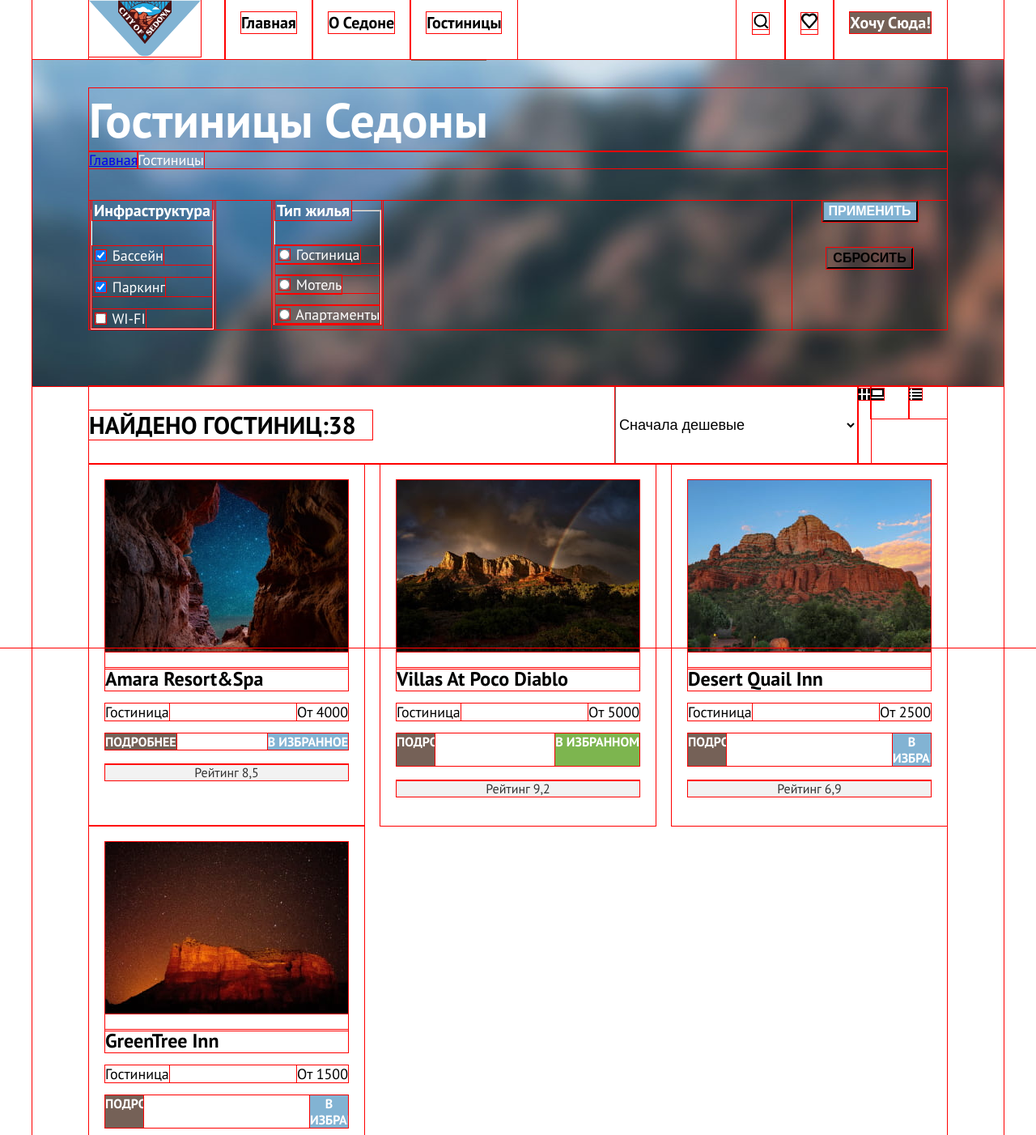
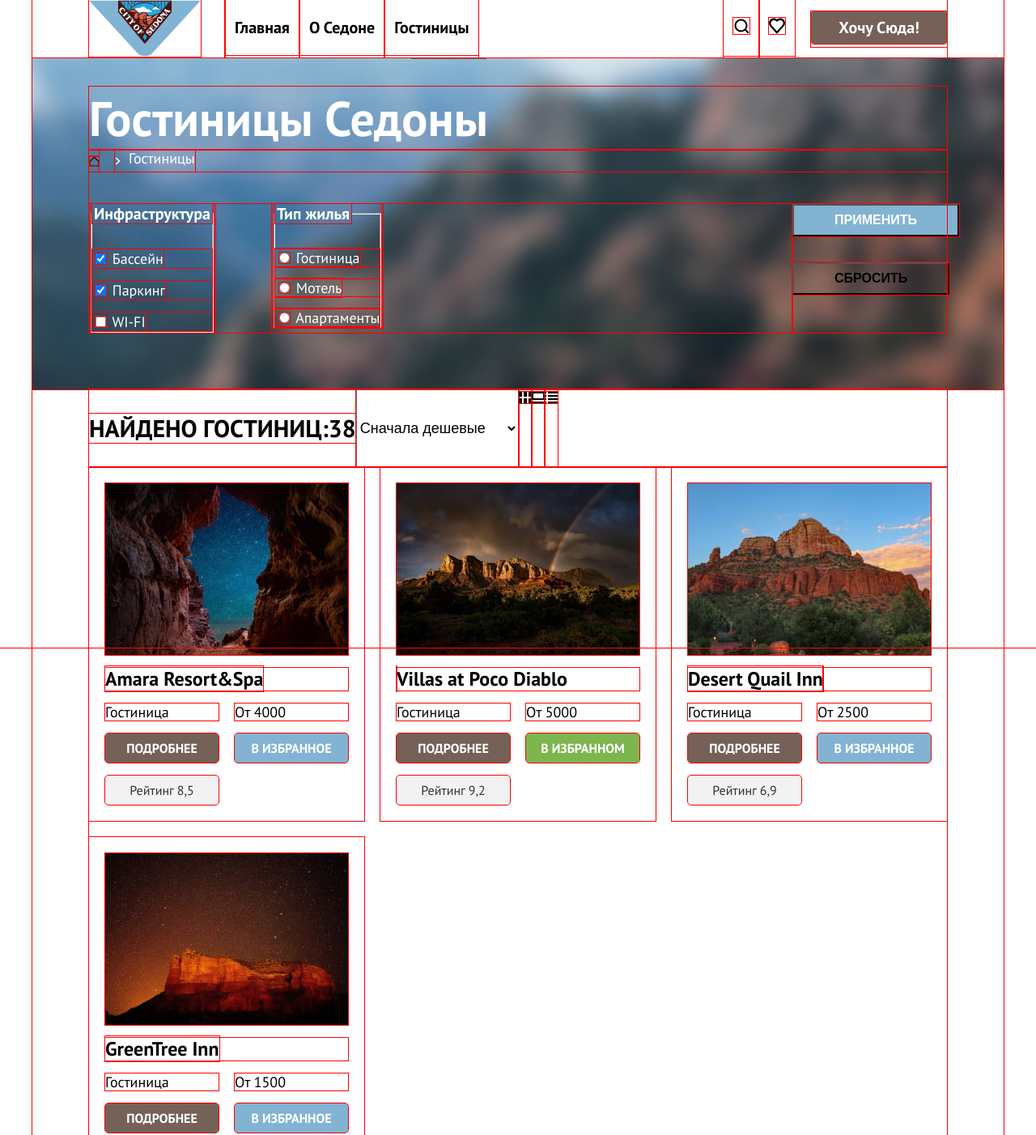
Before and after one commit to htmlacademy-htmlcss/2176595-sedona-37, a plain HTML site: page hotels.html in a window 1280 px wide. Shown: the top 1402 px of the page at 81% size. Drawn offline with Linux system fonts and the light colour scheme.

Commit message:
Гриды

```diff
--- a/hotels.html
+++ b/hotels.html
@@ -40,7 +40,7 @@
                 <img class="search" src="images/icons/like.svg" width="20" height="20" alt="Избранное.">
               </a>
                 </li>
-                <li class="navigation-item">
+                <li class="navigation-item want">
                   <a class="navigation-link exclamation" href="#">Хочу сюда!</a>
                 </li>
               </ul>
@@ -55,7 +55,13 @@
 
       <h1 class="inner-header-title">Гостиницы Седоны </h1>
       <div class="container-breadcrumbs">
-      <a class="breadcrumbs-link" href="index.html">Главная</a>
+      <a class="breadcrumbs-link" href="index.html">
+
+        <svg class="home-page-icon" aria-hidden="true" focusable="false" width="12" height="12" xmlns="http://www.w3.org/2000/svg">
+          <path fill-rule="evenodd" clip-rule="evenodd" d="M6.5 0.5L0.5 6.30006V12.5001H12.5V6.30006L6.5 0.5ZM11.5 11.5001H1.5V6.70005L6.5 1.9L11.5 6.70005V11.5001Z" />
+      </svg>
+
+      </a>
         <span class="breadcrumbs-item">Гостиницы</span>
     </div>
     <h2 class="visually-hidden">Список гостиниц с критериями </h2>
@@ -118,6 +124,8 @@
     </ul>
       </fieldset>
       </div>
+      <div class="hotels-price">
+        </div>
     <div class="container-buttons">
       <button class="button-submit" type="submit">Применить </button>
       <button class="button-reset" type="reset">Сбросить </button>
@@ -152,85 +160,81 @@
                     </div>
     <ul class="hotels-card-list">
     <li class="hotels-card">
-      <a class="hotel-card-link" href="">
+
         <img class="hotel-card-image" src="images/hotel-1.jpg" width="300" height="212" alt="Фотография Amara Resort&SPA.">
-        <h3 class="product-card-title">Amara Resort&Spa</h3>
-        </a>
-        <p class="price-and-type">
+       <h3 class="product-card-title"><a class="hotel-card-link" href="">Amara Resort&Spa</a></h3>
+
+
         <span class="hotel-name">Гостиница</span>
         <span class="price-from"> От 4000 </span>
-        </p>
-        <div class="container-buttons-hotels">
+
         <a class="hotel-button" href="#">Подробнее</a>
         <a class="hotel-button-favourites" href="#">В избранное</a>
-        </div>
-        <p class="stars star-5">
+
+
           <span class="visually-hidden">4 звезды</span>
-        </p>
+
         <p class="rating">
           Рейтинг 8,5
         </p>
         </li>
 
         <li class="hotels-card">
-        <a class="hotel-card-link" href="">
+
           <img class="hotel-card-image" src="images/hotel-2.jpg" width="300" height="212" alt=" Фотография Villas at Poco Diablo.">
-          <h3 class="product-card-title">Villas at Poco Diablo</h3>
-          </a>
-          <p class="price-and-type">
+           <h3 class="product-card-title"><a class="hotel-card-link" href=""></a>Villas at Poco Diablo</a></h3>
+
+
           <span class="hotel-name">Гостиница</span>
           <span class="price-from"> От 5000 </span>
-          </p>
-          <div class="container-buttons-hotels">
+
+
           <a class="hotel-button button" href="#">Подробнее</a>
           <a class="hotel-button-favourites added" href="#">В избранном</a>
-          </div>
-          <p class="stars star-5">
+
+
             <span class="visually-hidden">4 звезды</span>
-          </p>
+
           <p class="rating">
             Рейтинг 9,2
           </p>
           </li>
 
           <li class="hotels-card">
-          <a class="hotel-card-link" href="">
+
             <img class="hotel-card-image" src="images/hotel-3.jpg" width="300" height="212" alt="Фотография Desert Quail Inn.">
-            <h3 class="product-card-title">Desert Quail Inn</h3>
+             <h3 class="product-card-title"><a class="hotel-card-link" href="">Desert Quail Inn<a class="hotel-card-link" href=""></a></h3>
             </a>
-            <p class="price-and-type">
+
             <span class="hotel-name">Гостиница</span>
             <span class="price-from"> От 2500 </span>
-            </p>
-            <div class="container-buttons-hotels">
+
+
             <a class="hotel-button button" href="#">Подробнее</a>
             <a class="hotel-button-favourites button" href="#">В избранное</a>
-            </div>
-            <p class="stars star-5">
+
+
               <span class="visually-hidden">3 звезды</span>
-            </p>
+
             <p class="rating">
               Рейтинг 6,9
             </p>
     </li>
 
     <li class="hotels-card">
-            <a class="hotel-card-link" href="">
+
               <img class="hotel-card-image" src="images/hotel-4.jpg" width="300" height="212" alt="Photo GreenTree Inn.">
-              <h3 class="product-card-title">GreenTree Inn</h3>
-              </a>
-              <p class="price-and-type">
+             <h3 class="product-card-title"> <a class="hotel-card-link" href=""> GreenTree Inn</a></h3>
 
               <span class="hotel-name">Гостиница</span>
               <span class="price-from"> От 1500 </span>
-              </p>
-              <div class="container-buttons-hotels">
+
               <a class="hotel-button button" href="#">Подробнее</a>
               <a class="hotel-button-favourites button" href="#">В избранное</a>
-              </div>
-              <p class="stars star-5">
+
+
                 <span class="visually-hidden">2 звезды</span>
-              </p>
+
               <p class="rating">
                 Рейтинг 5,0
               </p>
@@ -280,10 +284,7 @@
                 </ul>
     </section>
 
-    </main>
-
-    <footer class="page-footer">
-      <section class="newsletter">
+    <section class="newsletter-hotels">
       <h2 class="subscribe">Подпишитесь на рассылку</h2>
       <p class="subscription-description">Только полезная информация и никакого спама, честное бойскаутское!</p>
       <form class="subscription-form" action="https://echo.htmlacademy.ru/" method="post">
@@ -295,6 +296,11 @@
         </button>
         </form>
         </section>
+
+
+    </main>
+
+    <footer class="page-footer">
 
     <div class="footer-contacts-main">
         <section class="footer-social">
--- a/styles/styles.css
+++ b/styles/styles.css
@@ -59,7 +59,7 @@ display: flex;
 flex-direction: column;
 }
 
-.main-index {
+.main-inner {
   flex-grow: 1;
 
 }
@@ -82,6 +82,8 @@ width:1060px;
 .page-header-logo{
   width:138px;
   margin-right: 30px;
+  display: block;
+  cursor: pointer;
 }
 
 .navigation-left {
@@ -100,7 +102,6 @@ width:1060px;
 
 .navigation-item {
   display: block;
-  padding: 16px 20px;
   min-width: 44px;
   min-height:44px;
 }
@@ -111,6 +112,7 @@ width:1060px;
   padding:0;
   list-style-type:none;
   flex-wrap: wrap;
+
 }
 
 .navigation-link{
@@ -120,11 +122,35 @@ width:1060px;
   text-transform: capitalize;
   text-decoration: none;
   font-weight: 700;
+  position: relative;
+  display:block;
+  padding: 22px 12px;
+
 }
+
+
+.navigation-icon {
+  position: absolute;
+  top: 0;
+  left: 0;
+  bottom: 0;
+  right: 0;
+  margin:auto;
+}
+
+.want {
+  margin-left: 20px;
+  margin-top: 14px;
+  margin-bottom:14px;
+}
+
 
 .navigation-link.exclamation {
   color: #FFFFFF;
   background-color: #756157;
+  padding: 8px 34px;
+  border-radius: 4px;
+  cursor: pointer;
 }
 
 .page-container{
@@ -282,8 +308,30 @@ margin:64px 347.5px;
 
 .service-item{
 width: 400px;
-padding: 265px 85px 80px 85px;
+padding: 185px 85px 80px 85px;
 background-color: rgba(131, 179, 211, 0.20);
+display:block;
+}
+
+.house {
+  background-image: url("../images/icons/house-icon.svg");
+background-repeat: no-repeat;
+background-size: 75px 72px;
+background-position: center top 80px;
+}
+
+.food{
+  background-image: url("../images/icons/burger-icon.svg");
+background-repeat: no-repeat;
+background-size: 75px 72px;
+background-position: center top 80px;
+}
+
+.souvenier {
+  background-image: url("../images/icons/souvenier-icon.svg");
+background-repeat: no-repeat;
+background-size: 75px 72px;
+background-position: center top 80px;
 }
 
 .service-item:nth-child(2n){
@@ -350,6 +398,8 @@ background-color: rgba(131, 179, 211, 0.12);
 min-width: 200px;
   display:block;
  margin:0 auto;
+ padding: 8px 50px;
+ cursor: pointer;
 }
 
 
@@ -401,8 +451,10 @@ text-align:center;
   color: #FFFFFF;
   font-weight: 700;
   width:232px;
-  padding:0;
-  margin:0;
+  padding: 8px 50px;
+  margin: 0;
+  border: 0;
+  cursor: pointer;
 }
 
 .footer-contacts {
@@ -428,14 +480,10 @@ justify-content: space-between;
 .footer-social-item {
 width:47px;
 height:40px;
+display: flex;
+    justify-content: center;
+    align-items: center;
 }
-
-.button{
-  width: 47px;
-    height: 40px;
-    display: block;
-}
-
 
 .footer-social-logo {
 display:block;
@@ -510,14 +558,33 @@ height:33px;
   line-height: 78px;
   margin:0;
 }
+
+.home-page-icon{
+width: 12px;
+height:12px;
+}
 .container-breadcrumbs {
   display:flex;
   margin-bottom:40px;
 }
+
+.breadcrumbs-item {
+  background-image: url("../images/icons/next.svg");
+  background-repeat: no-repeat;
+  background-position: center left 0;
+  background-size: 7px 10px;
+  padding-left:17px;
+}
+
 .breadcrumbs-item.hotel {
   font-weight: 400;
   font-size: 16px;
   line-height: 21px;
+}
+
+.breadcrumbs-link{
+  padding: 3px 0;
+    margin-right: 20px;
 }
 
 .hotels-filter-list{
@@ -574,6 +641,7 @@ margin-bottom:0;
   background-color: #82B3D3;
   text-transform: uppercase;
   margin-bottom:32px;
+  padding: 8px 50px;
 }
 
 .button-reset{
@@ -582,40 +650,44 @@ margin-bottom:0;
   line-height: 20px;
   text-transform: uppercase;
   background-color: transparent;
+  padding:8px 50px;
 }
 
 .search-result {
+  text-transform: uppercase;
+  font-size: 30px;
   font-weight: 700;
-  font-size: 30px;
   line-height: 36px;
-  width: 350px;
-  margin-right:auto;
-  text-transform: uppercase;
 }
 
 .hotels-card-list {
-  display: flex;
-    flex-wrap: wrap;
-    justify-content: space-between;
-    margin: 0 auto;
-    list-style-type: none;
-    padding: 0;
+list-style-type: none;
+display:grid;
+margin:0;
+padding:0;
+grid-template-columns: 340px 340px 340px;
+gap:20px;
+margin-bottom: 80px;
 }
 
 .hotels-card{
-  padding:20px;
+display:grid;
+grid-template-columns: repeat(2,140px);
+gap:16px 20px;
+width:340px;
+grid-template-rows: 212px 1fr;
+padding:20px;
 }
 
 .hotel-card-link{
-  margin: 0;
-  padding: 0;
+
   text-decoration: none;
   text-transform: capitalize;
   color: black;
 }
 
 .hotel-card-image{
-  margin-bottom:16px;
+  grid-column: 2 span;
 }
 
 
@@ -623,30 +695,27 @@ margin-bottom:0;
   font-weight: 400;
   font-size: 18px;
   line-height: 21px;
-  width:300px;
+
 }
 
 .product-card-title {
   font-weight: 700;
   font-size: 24px;
   line-height: 28px;
-  margin-top:0;
-  margin-bottom:16px;
+  grid-column: 2 span;
+  margin:0;
+
 }
 
 .price-and-type {
   font-weight: 400;
   font-size: 18px;
   line-height: 21px;
-  margin-top: 0;
-  margin-bottom: 16px;
-  display: flex;
-  justify-content: space-between;
+
 }
 
 .container-buttons-hotels{
-  display:flex;
-  justify-content: space-between;
+
 }
 
 .hotel-button {
@@ -658,6 +727,8 @@ margin-bottom:0;
   text-align: center;
   font-weight: 700;
   background-color: #756157;
+  padding: 8px 26px;
+  border-radius: 4px;
 }
 
 .hotel-button-favourites {
@@ -669,10 +740,14 @@ margin-bottom:0;
   text-align: center;
   font-weight: 700;
   background-color: #82B3D3;
+  padding: 8px 20px;
+  border-radius: 4px;
 }
 
 .hotel-button-favourites.added {
   background-color:#7DB54F;
+  padding: 8px 18px;
+  border-radius: 4px;
 }
 
 .rating {
@@ -682,19 +757,27 @@ margin-bottom:0;
   font-weight: 400;
   background-color: #f2f2f2;
   color: #333333;
+  padding: 8px 22px;
+  border-radius: 4px;
+  border:0;
+  margin:0;
 }
 
 .pagination{
-  margin: 0;
+  margin-top: 0;
     list-style-type: none;
     display: flex;
     padding: 0;
+    margin-bottom:60px;
 }
 
 .pagination-item{
   width:60px;
   height:60px;
+  border-radius: 4px;
+    margin-right: 8px;
 }
+
 
 .pagination-link{
 color: #FFFFFF;
@@ -710,9 +793,24 @@ min-width: 60px;
 display: block;
 height: 60px;
 box-sizing: border-box;
+cursor: pointer;
 }
 
 .pagination-link.pagination-current{
   background-color:#F2F2F2;
 color: #000000;
+border-radius: 4px;
+    margin-right: 8px;
+    cursor: pointer;
 }
+
+
+.newsletter-hotels{
+  color: black;
+  background-repeat: no-repeat;
+  background-color: white;
+  margin: 0;
+  width:1200px;
+  padding: 104px 258px;
+text-align:center;
+}
```
Also changed, not shown: index.html (+13 -8 lines), images/icons/Vector-7.svg (deleted), images/icons/home.svg (added), images/icons/next.svg (added).
